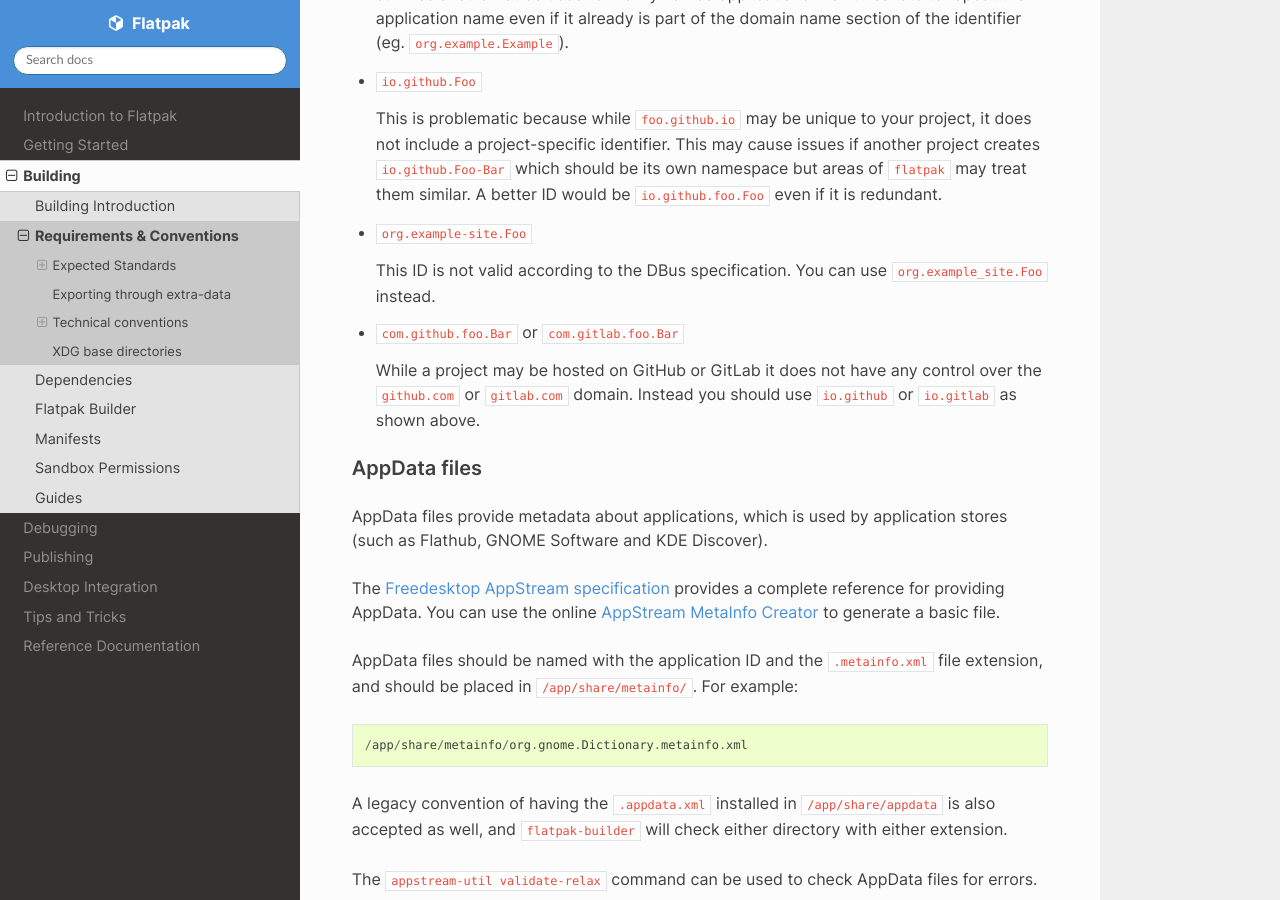
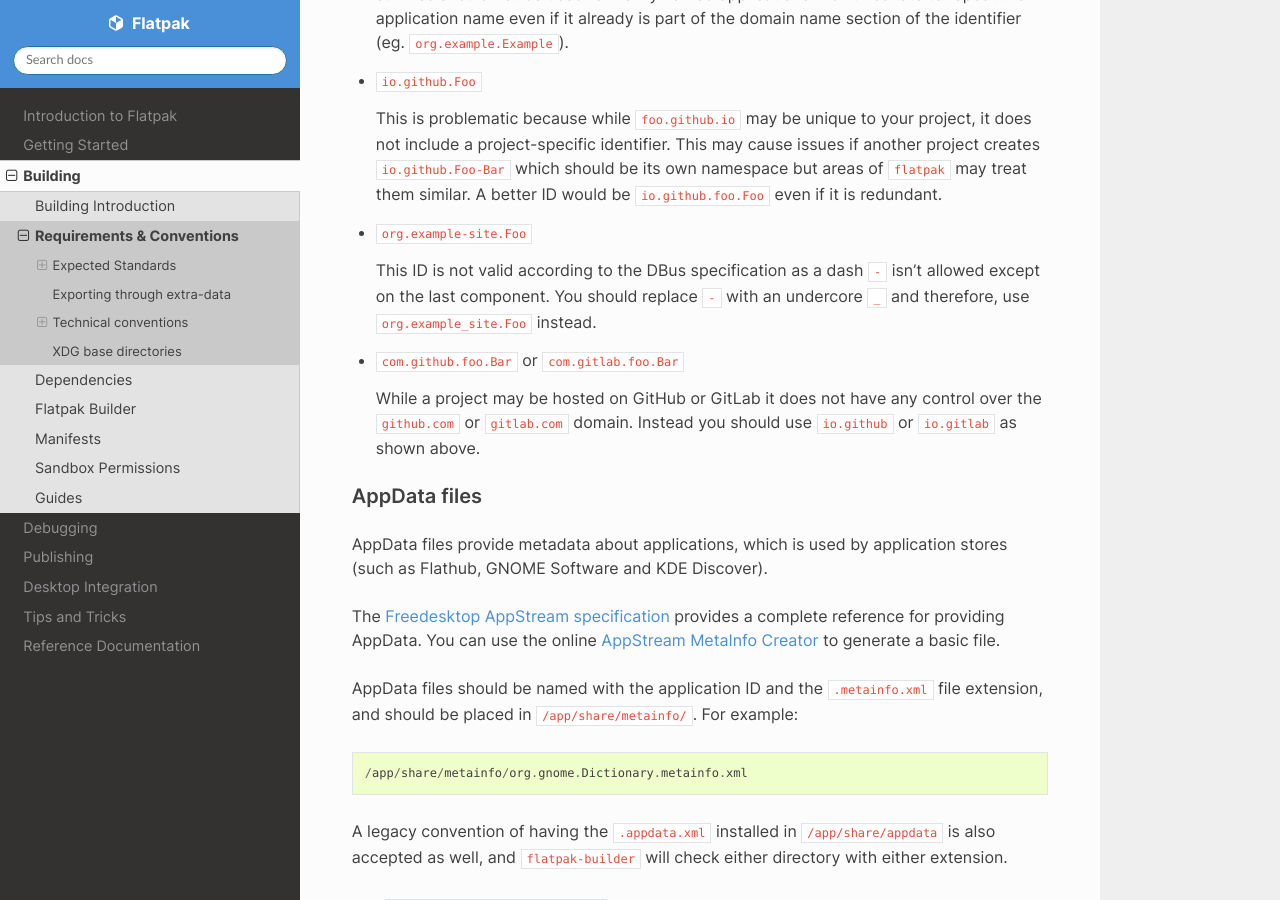
Before and after one commit to flatpak/flatpak-docs, a Sphinx documentation site: the page built from docs/conventions.rst, in a window 1280 px wide and 900 px high, scrolled down 991 px. Built offline with Sphinx 7.4.7 and the Read the Docs theme 2.0.0, drawn with Linux system fonts in a browser that asks for light colours.

Commit message:
Clarify the app-id practice with dashes

```diff
--- a/docs/conventions.rst
+++ b/docs/conventions.rst
@@ -56,7 +56,10 @@ For some practical examples of bad IDs
 
 - ``org.example-site.Foo``
 
-  This ID is not valid according to the DBus specification. You can use ``org.example_site.Foo`` instead.
+  This ID is not valid according to the DBus specification as a dash
+  ``-`` isn't allowed except on the last component. You should replace
+  ``-`` with an undercore ``_`` and therefore, use
+  ``org.example_site.Foo`` instead.
 
 - ``com.github.foo.Bar`` or ``com.gitlab.foo.Bar``
 
```
